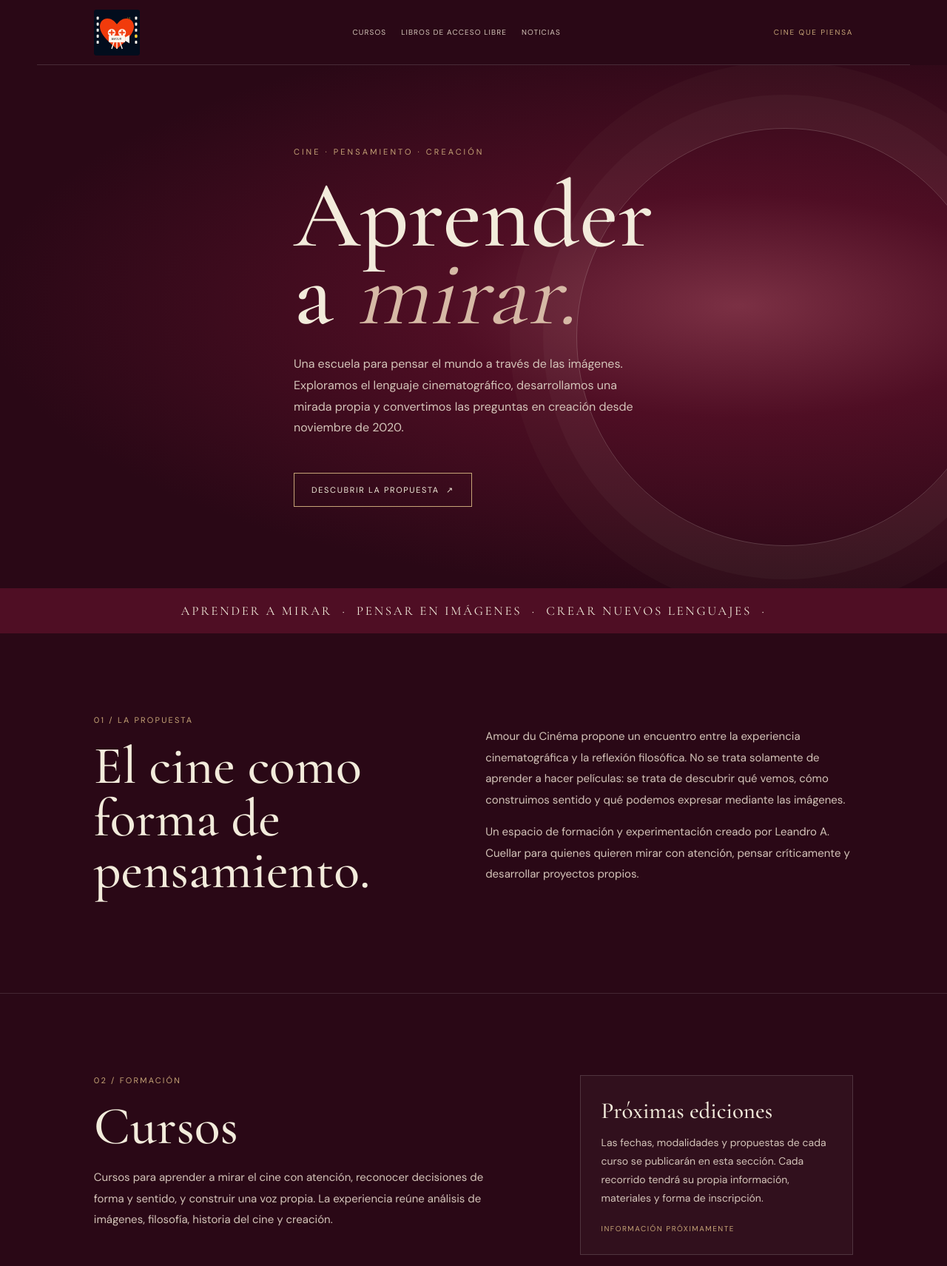
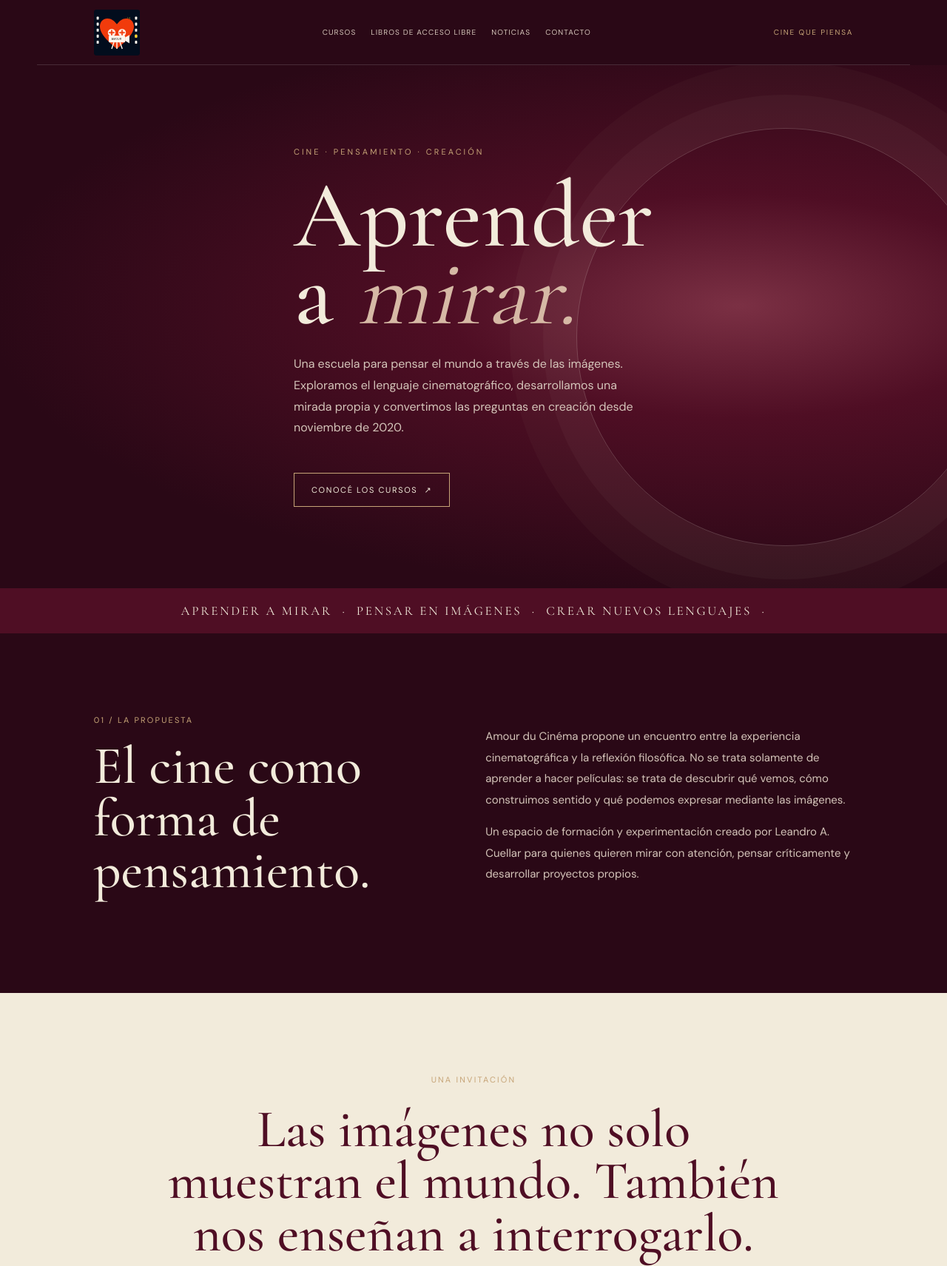
Before and after one commit to leandrocuellarok-netizen/amourducinema, a plain HTML site: page index.html in a window 1280 px wide. Shown: the top 1711 px of the page at 74% size. Drawn offline with nearby package versions, Linux system fonts and the light colour scheme.

Commit message:
Mover contenidos a páginas propias

```diff
--- a/index.html
+++ b/index.html
@@ -15,14 +15,11 @@
 </style>
 </head>
 <body>
-<header class="wrap nav"><a class="brand" href="#" aria-label="Amour du Cinéma · Inicio"><img src="logo-amour.svg" alt="Logo Amour du Cinéma"></a><nav class="menu" aria-label="Navegación principal"><a href="#cursos">Cursos</a><a href="#libros">Libros de acceso libre</a><a href="#noticias">Noticias</a></nav><small>Cine que piensa</small></header>
+<header class="wrap nav"><a class="brand" href="#" aria-label="Amour du Cinéma · Inicio"><img src="logo-amour.svg" alt="Logo Amour du Cinéma"></a><nav class="menu" aria-label="Navegación principal"><a href="/cursos/">Cursos</a><a href="/libros/">Libros de acceso libre</a><a href="/noticias/">Noticias</a><a href="/contacto/">Contacto</a></nav><small>Cine que piensa</small></header>
 <main>
-<section class="hero"><div class="wrap"><div class="eyebrow">Cine · Pensamiento · Creación</div><h1>Aprender<br>a <em>mirar.</em></h1><p class="intro">Una escuela para pensar el mundo a través de las imágenes. Exploramos el lenguaje cinematográfico, desarrollamos una mirada propia y convertimos las preguntas en creación desde noviembre de 2020.</p><a class="cta" href="#propuesta">Descubrir la propuesta&nbsp; ↗</a></div></section>
+<section class="hero"><div class="wrap"><div class="eyebrow">Cine · Pensamiento · Creación</div><h1>Aprender<br>a <em>mirar.</em></h1><p class="intro">Una escuela para pensar el mundo a través de las imágenes. Exploramos el lenguaje cinematográfico, desarrollamos una mirada propia y convertimos las preguntas en creación desde noviembre de 2020.</p><a class="cta" href="/cursos/">Conocé los cursos&nbsp; ↗</a></div></section>
 <div class="marquee">APRENDER A MIRAR&nbsp; · &nbsp;PENSAR EN IMÁGENES&nbsp; · &nbsp;CREAR NUEVOS LENGUAJES&nbsp; ·</div>
 <section id="propuesta"><div class="wrap"><div class="section-grid"><div><div class="number">01 / LA PROPUESTA</div><h2>El cine como forma de pensamiento.</h2></div><div><p class="copy">Amour du Cinéma propone un encuentro entre la experiencia cinematográfica y la reflexión filosófica. No se trata solamente de aprender a hacer películas: se trata de descubrir qué vemos, cómo construimos sentido y qué podemos expresar mediante las imágenes.</p><p class="copy">Un espacio de formación y experimentación creado por <a href="https://www.leandrocuellar.online" target="_blank" rel="noopener noreferrer">Leandro A. Cuellar</a> para quienes quieren mirar con atención, pensar críticamente y desarrollar proyectos propios.</p></div></div></div></section>
-<section id="cursos" class="content-section"><div class="wrap"><div class="resource-grid"><div><div class="number">02 / FORMACIÓN</div><h2>Cursos</h2><p class="copy">Cursos para aprender a mirar el cine con atención, reconocer decisiones de forma y sentido, y construir una voz propia. La experiencia reúne análisis de imágenes, filosofía, historia del cine y creación.</p></div><article class="resource-card"><h3>Próximas ediciones</h3><p>Las fechas, modalidades y propuestas de cada curso se publicarán en esta sección. Cada recorrido tendrá su propia información, materiales y forma de inscripción.</p><span class="status">Información próximamente</span></article></div></div></section>
-<section id="libros" class="content-section light"><div class="wrap"><div class="resource-grid"><div><div class="number">03 / BIBLIOTECA</div><h2>Libros de acceso libre</h2><p class="copy">Una biblioteca abierta para compartir libros, textos y materiales que acompañan la conversación entre cine, filosofía e imágenes. Las obras disponibles podrán leerse o descargarse libremente desde esta sección.</p></div><article class="resource-card"><h3>Biblioteca en construcción</h3><p>Próximamente se reunirán aquí los libros y materiales de Amour du Cinéma, organizados para facilitar la consulta y el acceso libre.</p><span class="status">Próximamente</span></article></div></div></section>
-<section id="noticias" class="content-section"><div class="wrap"><div class="resource-grid"><div><div class="number">04 / ACTUALIDAD</div><h2>Noticias sobre cine y filosofía</h2><p class="copy">Una selección de noticias, estrenos, lecturas y acontecimientos para seguir el cine como arte, pensamiento y experiencia colectiva. Un espacio para poner las obras y sus preguntas en conversación.</p></div><article class="resource-card"><h3>Notas y novedades</h3><p>Las próximas publicaciones reunirán novedades del cine, ideas para mirar y referencias que amplíen la discusión filosófica sobre las imágenes.</p><span class="status">Próximamente</span></article></div></div></section>
 <section class="manifesto"><div class="wrap"><div class="number">UNA INVITACIÓN</div><h2>Las imágenes no solo muestran el mundo. También nos enseñan a interrogarlo.</h2><p>Nacimos con la premisa de ser una experiencia que entiende al cine no sólo como mero entretenimiento, sino también como emancipador.</p></div></section>
 </main>
 <footer class="wrap footer"><span><a href="https://www.youtube.com/@amourducinemaoficial" target="_blank" rel="noopener noreferrer">Seguinos en YouTube</a></span><span>Escuela de cine y filosofía</span><span>© 2026 - Una iniciativa de Vilanova Group®</span></footer>
```
